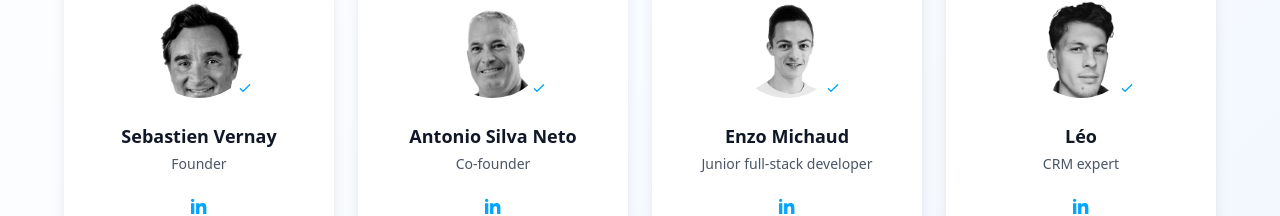
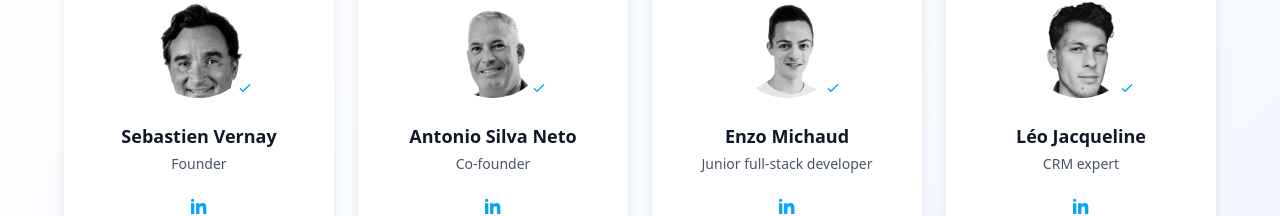
Before and after one commit to vernay/biloki, a Next.js app: page /en/equipe in a window 1280 px wide. Shown: the part 427-643 px from the top of the page. Built offline with nearby package versions, Linux system fonts and the light colour scheme; no server answers.

Commit message:
Ajout du nom de famille de Léo

```diff
--- a/app/[locale]/equipe/page.tsx
+++ b/app/[locale]/equipe/page.tsx
@@ -35,7 +35,7 @@ export default function EquipePage() {
       linkedin: 'https://www.linkedin.com/in/enzo-michaud-a19979180/'
     },
     {
-      name: 'Léo',
+      name: 'Léo Jacqueline',
       role: t('roles.crmExpert'),
       initials: 'L',
       photo: '/images/equipe/Leo.png',
```
